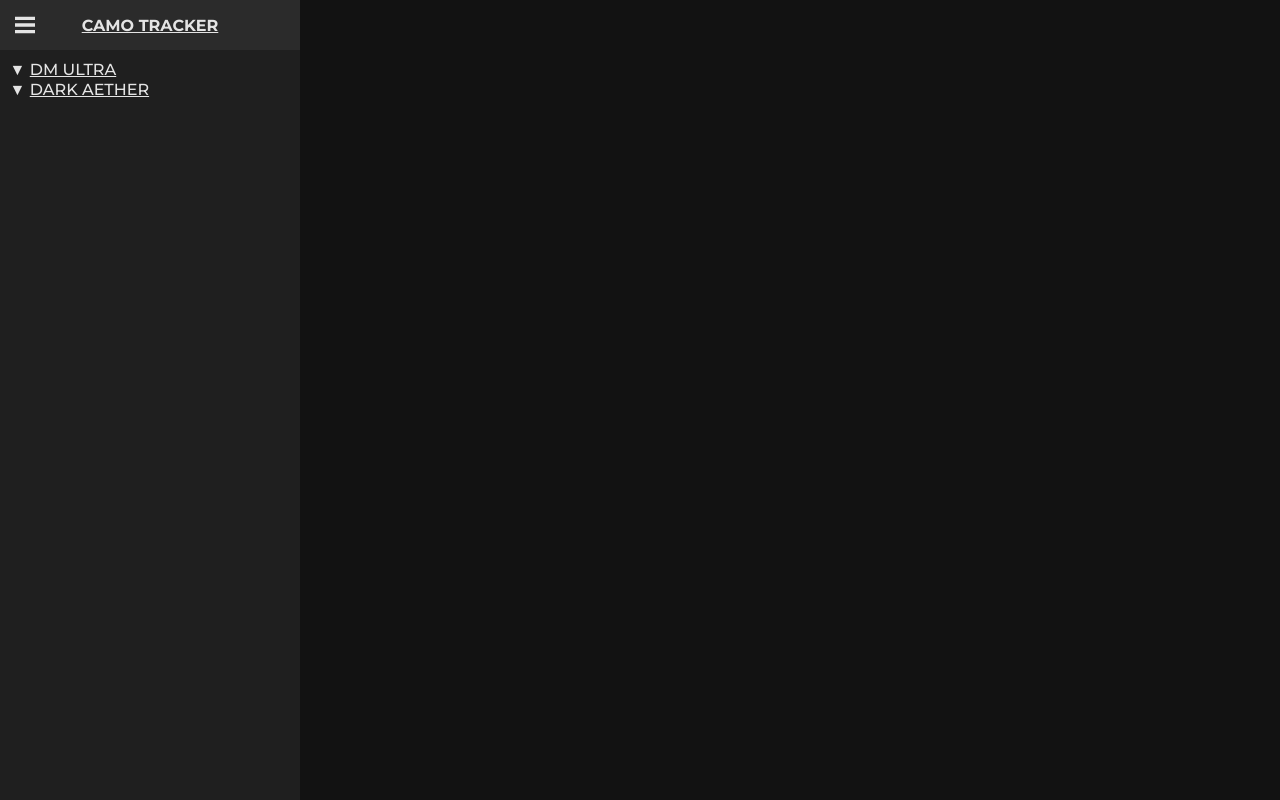
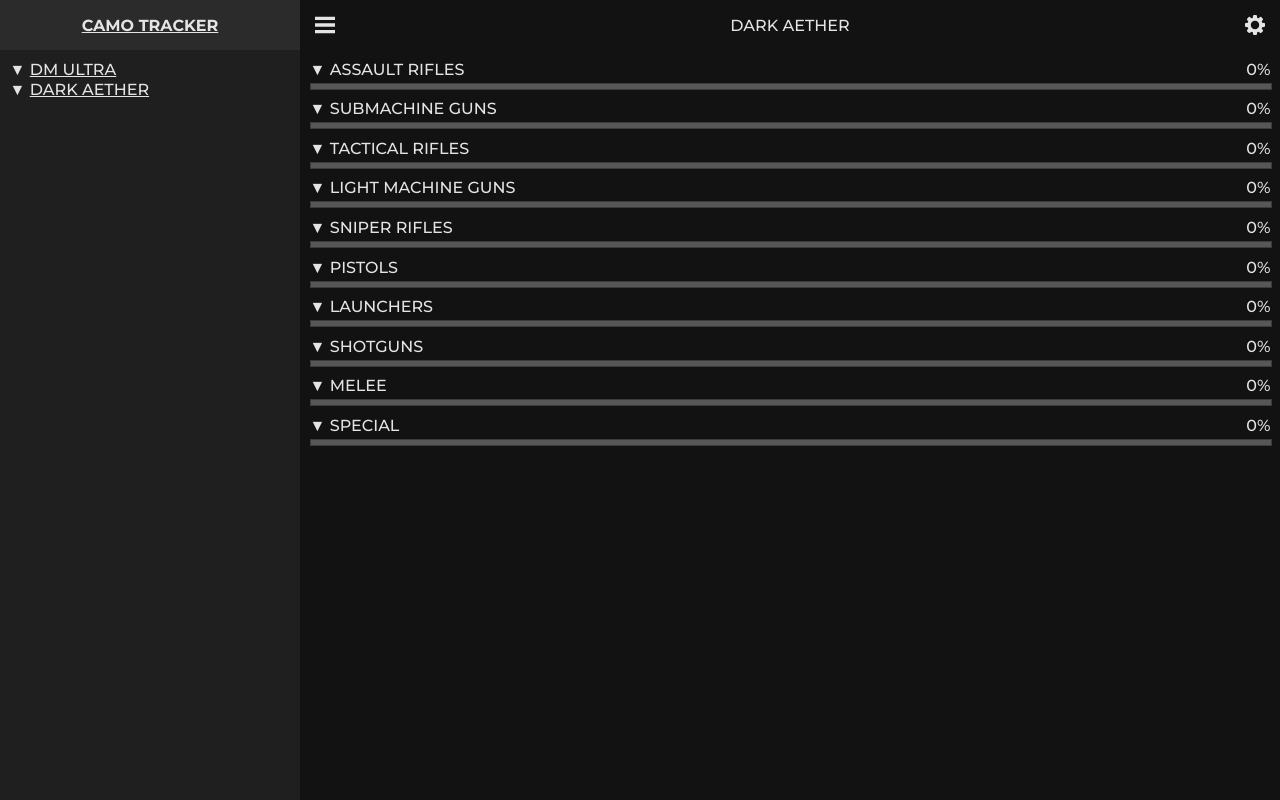
Before and after one commit to Hartaithan/camo-tracker, a React (Create React App) app: page /camo-tracker/da in a window 1280 px wide. Built offline with nearby package versions, Linux system fonts and the light colour scheme.

Commit message:
changes paths(4)

```diff
--- a/src/App.js
+++ b/src/App.js
@@ -14,16 +14,16 @@ function App() {
 	return (
 		<div className="tracker">
 			<Sidebar />
-			<Route exact path="/camo-tracker/">
+			<Route exact path="/">
 				<MainPage />
 			</Route>
-			<Route path="/camo-tracker/dm">
+			<Route path="/dm">
 				<MasterPage />
 			</Route>
-			<Route path="/camo-tracker/da">
+			<Route path="/da">
 				<MasterPage />
 			</Route>
-			<Route path="/camo-tracker/weapon">
+			<Route path="/weapon">
 				<WeaponPage />
 			</Route>
 		</div>
--- a/src/components/headerComponent.js
+++ b/src/components/headerComponent.js
@@ -9,15 +9,14 @@ function Header() {
 
 	function findTitle() {
 		let title = "";
-		if (paths[1] === "camo-tracker") {
+		if (paths[1] === "") {
 			title = "MAIN";
-		}
-		if (paths[2] === "dm") {
+		} else if (paths[1] === "dm") {
 			title = "DM ULTRA";
-		} else if (paths[2] === "da") {
+		} else if (paths[1] === "da") {
 			title = "DARK AETHER";
-		} else if (paths[2] === "weapon") {
-			const [id_mast, id_cat, id_weap] = paths[3].split("_");
+		} else if (paths[1] === "weapon") {
+			const [id_mast, id_cat, id_weap] = paths[2].split("_");
 			title = id_mast.toUpperCase() + " | " + db_main[id_cat - 1].weapons[id_weap - 1].name.toUpperCase();
 		}
 		return title;
--- a/src/components/sidebarComponent.js
+++ b/src/components/sidebarComponent.js
@@ -10,26 +10,19 @@ function Sidebar() {
 
 	return (
 		<div className="tracker_sidebar" style={{ left: sidebarState.isOpen ? "0px" : "-300px" }}>
-			<div className="tracker_sidebar_header">
-				<div className="tracker_sidebar_header_menu" onClick={() => dispatch({ type: "TOGGLE_SIDEBAR" })}>
-					<svg xmlns="http://www.w3.org/2000/svg" width="24" height="24" viewBox="0 0 24 24">
-						<path d="M24 6h-24v-4h24v4zm0 4h-24v4h24v-4zm0 8h-24v4h24v-4z" />
-					</svg>
-				</div>
-				<div className="tracker_sidebar_header_link">
-					<Link to="/camo-tracker/">CAMO TRACKER</Link>
-				</div>
-			</div>
+			<Link className="tracker_sidebar_header" to="/">
+				CAMO TRACKER
+			</Link>
 			<div className="tracker_sidebar_container">
 				<div className="tracker_sidebar_container_collapse">
-					<Collapsible handleTriggerClick={() => dispatch({ type: "TOGGLE_COLLAPSIBLE", mast: "dm", id: 0 })} open={sidebarState.collapsibleIsOpen.dm[0] ? true : false} trigger="▼ " triggerSibling={() => <Link to="/camo-tracker/dm">DM ULTRA</Link>} transitionTime={100}>
+					<Collapsible handleTriggerClick={() => dispatch({ type: "TOGGLE_COLLAPSIBLE", mast: "dm", id: 0 })} open={sidebarState.collapsibleIsOpen.dm[0] ? true : false} trigger="▼ " triggerSibling={() => <Link to="/dm">DM ULTRA</Link>} transitionTime={100}>
 						{items.map((item, index) => (
 							<div key={"dm" + item.name}>
 								<Collapsible handleTriggerClick={() => dispatch({ type: "TOGGLE_COLLAPSIBLE", mast: "dm", id: index + 1 })} open={sidebarState.collapsibleIsOpen.dm[index + 1] ? true : false} trigger="&emsp;▼ " triggerSibling={() => <span>{item.name.toUpperCase()}</span>} transitionTime={100}>
 									{item.weapons.map((weapon) => (
 										<div key={"dm" + weapon.name}>
 											<span>
-												&emsp;&emsp;&emsp;<Link to={"/camo-tracker/weapon/" + "dm_" + item.id + "_" + weapon.id}>{weapon.name.toUpperCase()}</Link>
+												&emsp;&emsp;&emsp;<Link to={"/weapon/" + "dm_" + item.id + "_" + weapon.id}>{weapon.name.toUpperCase()}</Link>
 											</span>
 										</div>
 									))}
@@ -39,14 +32,14 @@ function Sidebar() {
 					</Collapsible>
 				</div>
 				<div className="tracker_sidebar_container_collapse">
-					<Collapsible handleTriggerClick={() => dispatch({ type: "TOGGLE_COLLAPSIBLE", mast: "da", id: 0 })} open={sidebarState.collapsibleIsOpen.da[0] ? true : false} trigger="▼ " triggerSibling={() => <Link to="/camo-tracker/da">DARK AETHER</Link>} transitionTime={100}>
+					<Collapsible handleTriggerClick={() => dispatch({ type: "TOGGLE_COLLAPSIBLE", mast: "da", id: 0 })} open={sidebarState.collapsibleIsOpen.da[0] ? true : false} trigger="▼ " triggerSibling={() => <Link to="/da">DARK AETHER</Link>} transitionTime={100}>
 						{items.map((item, index) => (
 							<div key={"da" + item.name}>
 								<Collapsible handleTriggerClick={() => dispatch({ type: "TOGGLE_COLLAPSIBLE", mast: "da", id: index + 1 })} open={sidebarState.collapsibleIsOpen.da[index + 1] ? true : false} trigger="&emsp;▼ " triggerSibling={() => <span>{item.name.toUpperCase()}</span>} transitionTime={100}>
 									{item.weapons.map((weapon) => (
 										<div key={"da" + weapon.name}>
 											<span>
-												&emsp;&emsp;&emsp;<Link to={"/camo-tracker/weapon/" + "da_" + item.id + "_" + weapon.id}>{weapon.name.toUpperCase()}</Link>
+												&emsp;&emsp;&emsp;<Link to={"/weapon/" + "da_" + item.id + "_" + weapon.id}>{weapon.name.toUpperCase()}</Link>
 											</span>
 										</div>
 									))}
--- a/src/pages/masterPage.js
+++ b/src/pages/masterPage.js
@@ -7,7 +7,7 @@ import Header from "../components/headerComponent";
 
 function MasterPage() {
 	const paths = useLocation().pathname.split("/");
-	const id_mast = paths[2];
+	const id_mast = paths[1];
 
 	const db_main = useSelector((state) => state.mainDatabase);
 	const sidebarState = useSelector((state) => state.sidebar);
@@ -24,6 +24,8 @@ function MasterPage() {
 	};
 
 	function MasterWeaponList({ items, index }) {
+		const [open, setOpen] = React.useState(false);
+
 		function calcProc(id_cat) {
 			let n = 0;
 			let length = 0;
@@ -58,7 +60,7 @@ function MasterPage() {
 					<div className="tracker_master_container_weaponlist">
 						{items.weapons.map((weapon) => (
 							<div className="tracker_master_container_weaponlist_weaponcontainer" key={weapon.id}>
-								<Link className="tracker_master_container_weaponlist_weaponcontainer_card" to={"/camo-tracker/weapon/" + id_mast + "_" + items.id + "_" + weapon.id} style={weapon.name.length > 10 ? { fontSize: 2 + "vh" } : {}}>
+								<Link className="tracker_master_container_weaponlist_weaponcontainer_card" to={"/weapon/" + id_mast + "_" + items.id + "_" + weapon.id} style={weapon.name.length > 10 ? { fontSize: 2 + "vh" } : {}}>
 									{weapon.name.toUpperCase()}
 								</Link>
 								<div className="tracker_master_container_weaponlist_weaponcontainer_yellowbar" style={{ width: calcProcWeap(items.id, weapon.id) }}></div>
--- a/src/pages/weaponPage.js
+++ b/src/pages/weaponPage.js
@@ -5,7 +5,7 @@ import Header from "../components/headerComponent";
 
 function WeaponPage() {
 	const paths = useLocation().pathname.split("/");
-	const [id_mast, id_cat, id_weap] = paths[3].split("_");
+	const [id_mast, id_cat, id_weap] = paths[2].split("_");
 
 	const db_main = useSelector((state) => state.mainDatabase);
 	const db_camos = useSelector((state) => (id_mast === "dm" ? state.dmDatabase : state.daDatabase));
```
Also changed, not shown: 1 other file (tests, documents, lock files or other folders).
